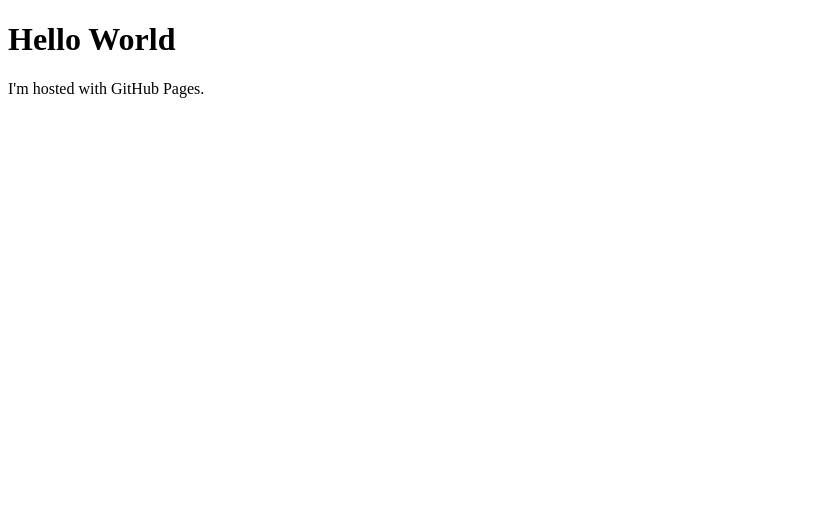
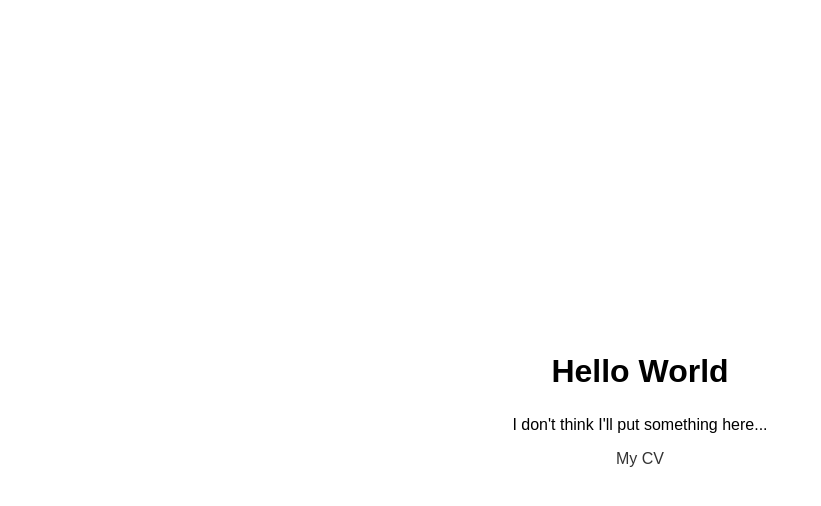
Before and after one commit to WladHinz/WladHinz.github.io, a plain HTML site: page index.html in a window 1280 px wide. Shown: the whole page, without its empty margins (0-821 px from the left). Drawn offline with Linux system fonts and the light colour scheme.

Commit message:
Update index.html

```diff
--- a/index.html
+++ b/index.html
@@ -1,7 +1,43 @@
 <!DOCTYPE html>
 <html>
+<head>
+    <title>My Portfolio</title>
+    <style>
+        body {
+            font-family: Arial, sans-serif;
+            text-align: center;
+            margin: 0;
+            padding: 0;
+        }
+
+        .container {
+            width: 100%;
+            height: 100vh;
+            display: flex;
+            flex-direction: column;
+            justify-content: center;
+            align-items: center;
+        }
+
+        h1 {
+            margin-bottom: 10px;
+        }
+
+        a {
+            text-decoration: none;
+            color: #333;
+        }
+
+        a:hover {
+            color: #666;
+        }
+    </style>
+</head>
 <body>
-<h1>Hello World</h1>
-<p>I'm hosted with GitHub Pages.</p>
+    <div class="container">
+        <h1>Hello World</h1>
+        <p>I don't think I'll put something here...</p>
+        <a href="https://wladhinz.github.io/cv/" target="_blank">My CV</a>
+    </div>
 </body>
 </html>
```
